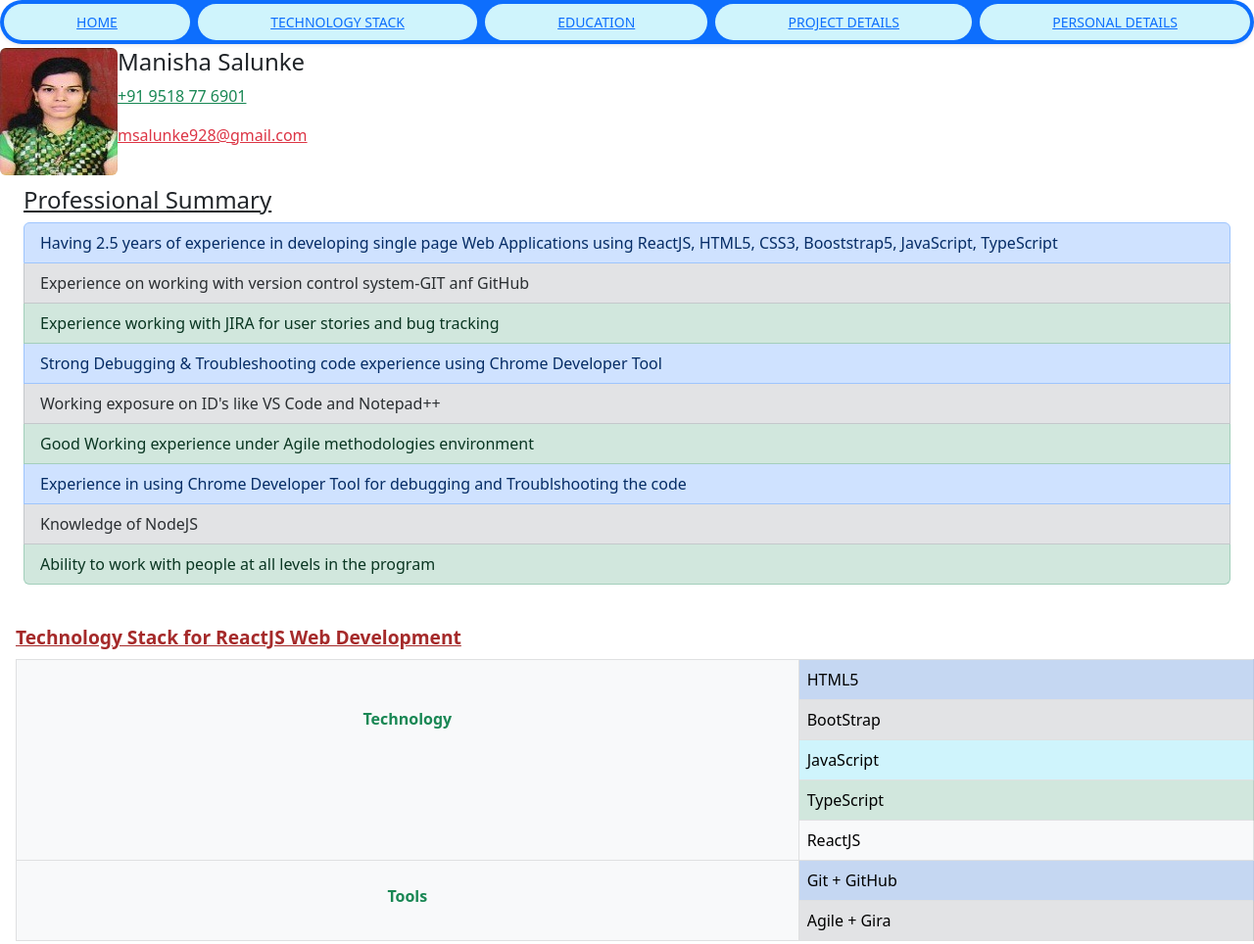
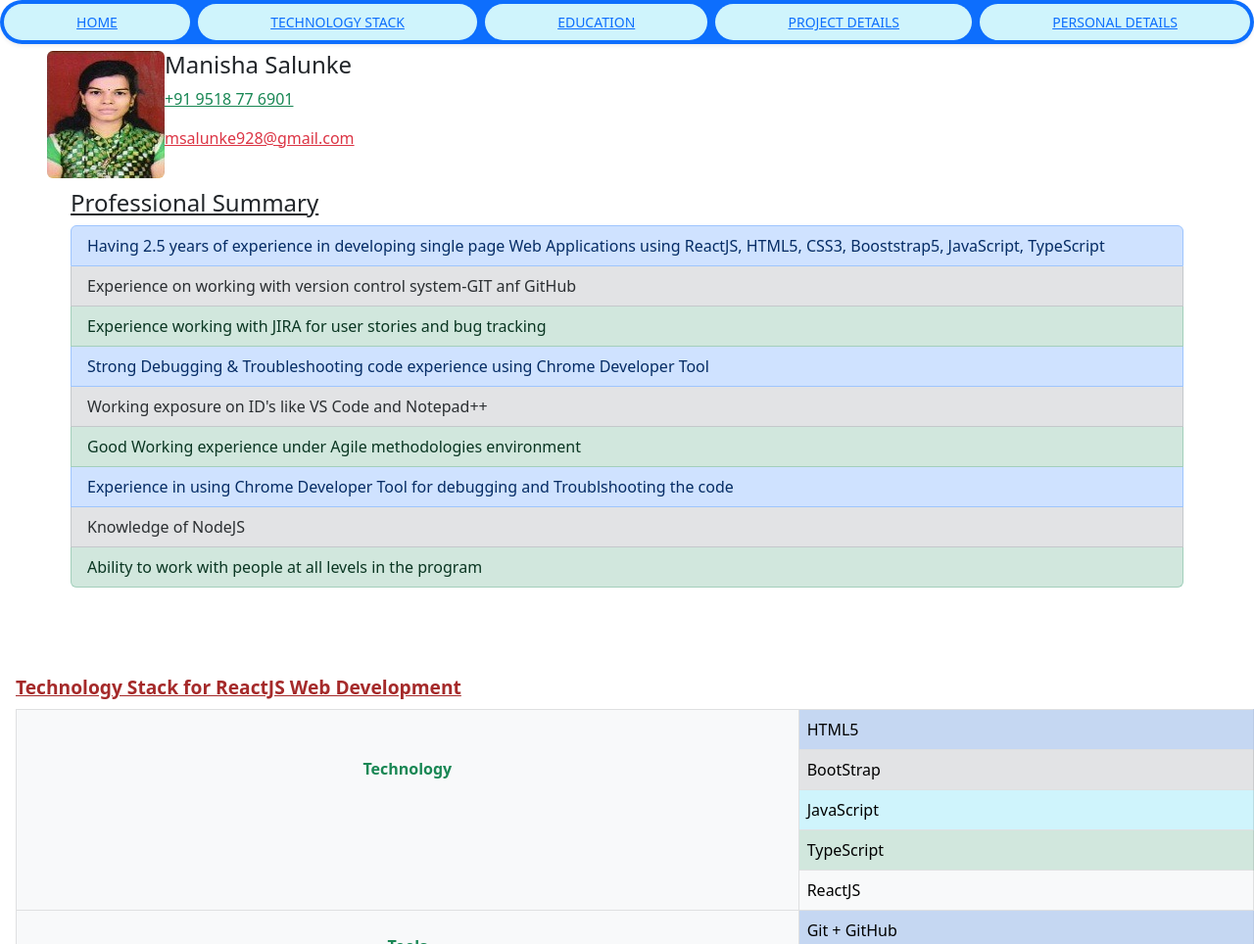
Before and after one commit to ManishaSalunke11/my-profile-responsive, a website: page index.html in a window 1280 px wide. Shown: the top 964 px of the page at 98% size. Drawn offline with nearby package versions, Linux system fonts and the light colour scheme.

Commit message:
Update index.html

```diff
--- a/index.html
+++ b/index.html
@@ -9,14 +9,14 @@
 </head>
 
 <body>
-    <ul class="nav nav-pills nav-fill gap-2 p-1 small bg-primary rounded-5 shadow-sm" id="pillNav2" role="tablist" style="--bs-nav-link-color: var(--bs-white); --bs-nav-pills-link-active-color: var(--bs-primary); --bs-nav-pills-link-active-bg: var(--bs-white);">
+    <ul class="nav nav-pills fixed-top nav-fill gap-2 p-1 small bg-primary rounded-5 shadow-sm" id="pillNav2" role="tablist" style="--bs-nav-link-color: var(--bs-white); --bs-nav-pills-link-active-color: var(--bs-primary); --bs-nav-pills-link-active-bg: var(--bs-white);">
         <li class="nav-item nav-link active rounded-5 bg-info-subtle"><a aria-current="page" href="#" onclick="navigateTo('home')">HOME</a></li>
         <li class="nav-item nav-link active rounded-5 bg-info-subtle"><a aria-current="page" href="#" onclick="navigateTo('techStack')">TECHNOLOGY STACK</li></a>
             <li class="nav-item nav-link active rounded-5 bg-info-subtle"><a aria-current="page" href="#" onclick="navigateTo('education')">EDUCATION</li></a>
                 <li class="nav-item nav-link active rounded-5 bg-info-subtle"><a aria-current="page" href="#" onclick="navigateTo('projectDetails')">PROJECT DETAILS</li></a>
                     <li class="nav-item nav-link active rounded-5 bg bg-info-subtle"><a aria-current="page" href="#" onclick="navigateTo('personalDetails')">PERSONAL DETAILS</li></a>
     </ul>
-    <div id="home" class="page">
+    <div id="home" class="page p-5">
         <div class="info">
             <img src="MyPhoto.png" class="rounded float-start">
             <div class="contactInfo m-1">
```
